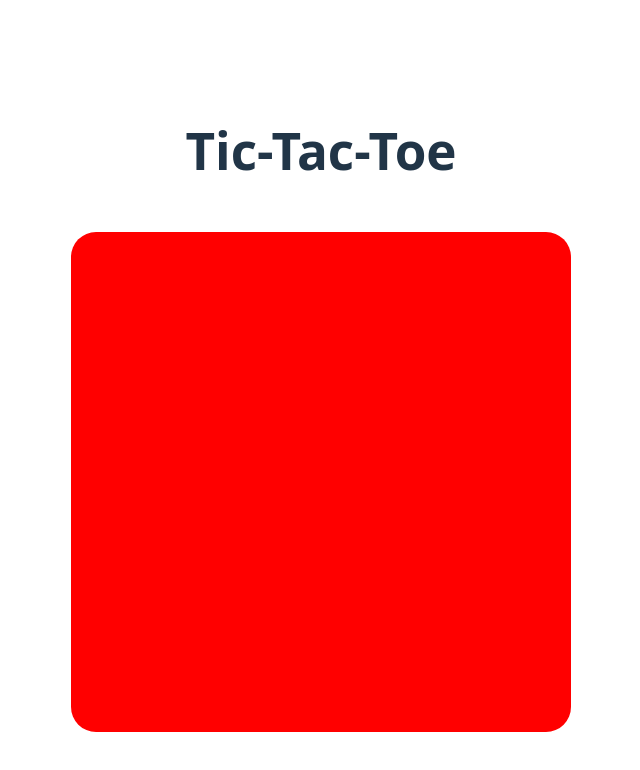
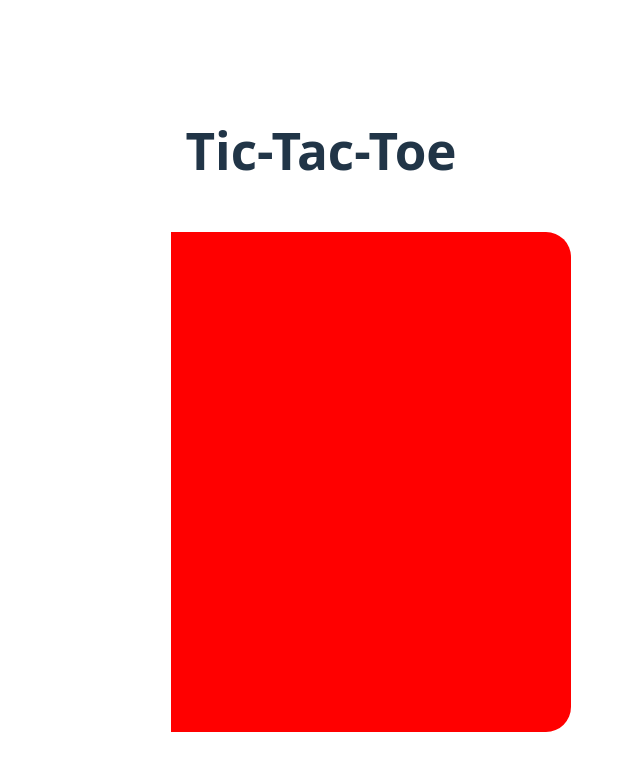
Before and after one commit to devangmalhotra/ai-agent-tic-tac-toe, a React (Vite) app: page /game in a window 1280 px wide. Shown: the top 770 px of the page, without its empty margins (319-959 px from the left). Built offline with nearby package versions, Linux system fonts and the light colour scheme.

Commit message:
added cells

```diff
--- a/src/Components/GameBoard/GameBoard.css
+++ b/src/Components/GameBoard/GameBoard.css
@@ -4,3 +4,15 @@
     background-color: red;
     border-radius: 5%;
 }
+
+.gameboard-cell {
+    background-color: white;
+    height: 100px;
+    width: 100px;
+    display: grid;
+}
+
+.gameboard-cell:hover {
+    background-color: grey;
+    cursor: pointer;
+}
--- a/src/Components/GameBoard/GameBoard.jsx
+++ b/src/Components/GameBoard/GameBoard.jsx
@@ -3,7 +3,17 @@ import './GameBoard.css'
 
 function GameBoard() {
   return (
-    <div id='gameboard-container'></div>
+    <div id='gameboard-container'>
+        <div id='1-1' className='gameboard-cell'></div>
+        <div id='1-2' className='gameboard-cell'></div>
+        <div id='1-3' className='gameboard-cell'></div>
+        <div id='2-1' className='gameboard-cell'></div>
+        <div id='2-2' className='gameboard-cell'></div>
+        <div id='2-3' className='gameboard-cell'></div>
+        <div id='3-1' className='gameboard-cell'></div>
+        <div id='3-2' className='gameboard-cell'></div>
+        <div id='3-3' className='gameboard-cell'></div>
+    </div>
   )
 }
 
```
